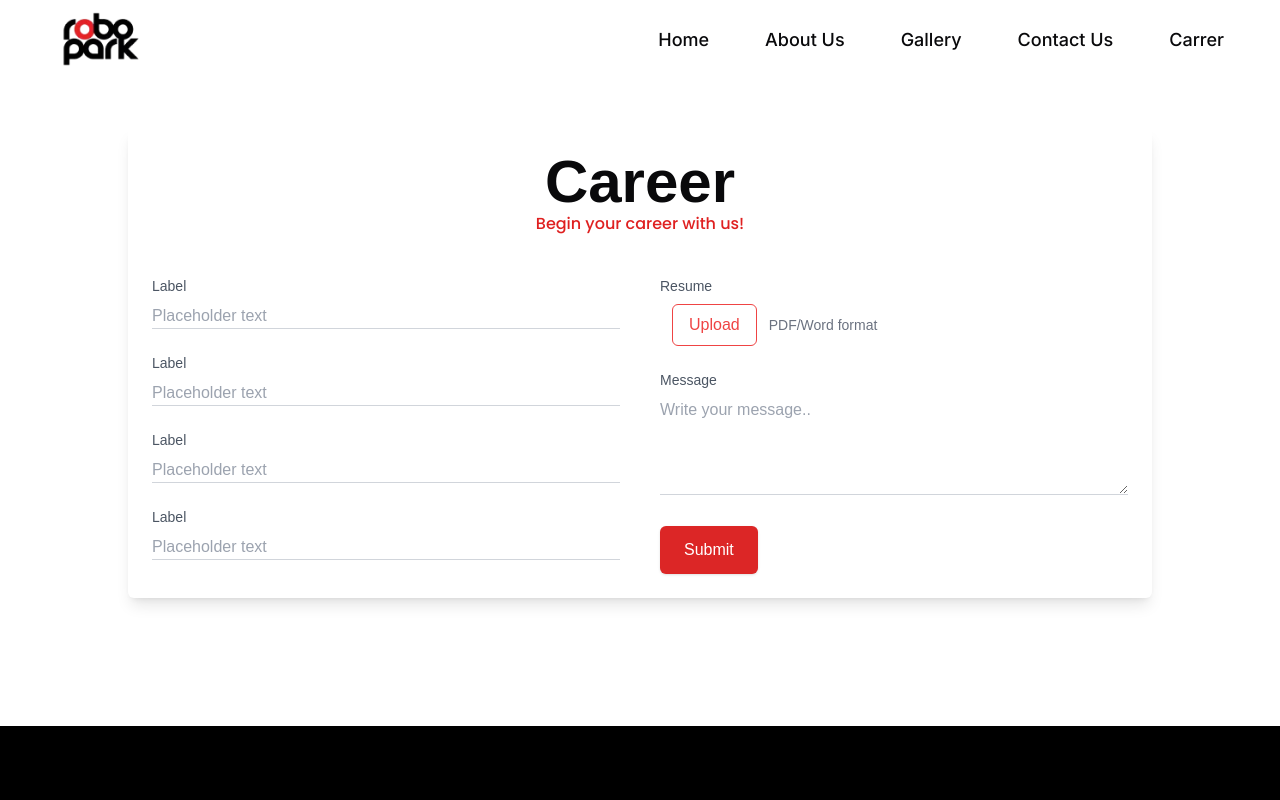
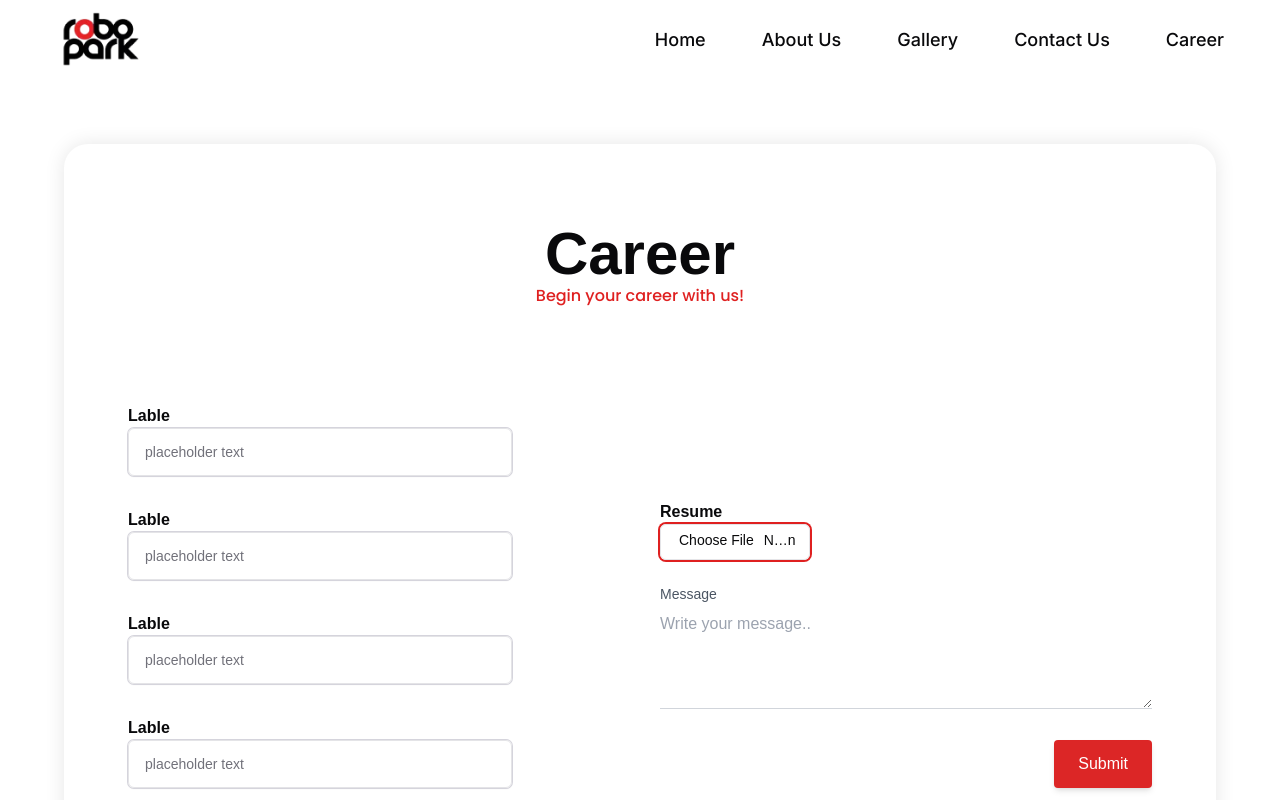
Before and after one commit to manuvj/inker, a Next.js app: page /career in a window 1280 px wide. Shown: the top 800 px of the page. Built offline with nearby package versions, Linux system fonts and the light colour scheme; a web font is replaced by a local one.

Commit message:
feat:add career page

```diff
--- a/app/(root)/career/page.tsx
+++ b/app/(root)/career/page.tsx
@@ -1,9 +1,16 @@
+import { Input } from "@/components/ui/input";
+import { Label } from "@/components/ui/label";
 import React from "react";
 
 const Page = () => {
   return (
-    <div className="p-32">
-      <div className="max-w-7xl mx-auto p-6 bg-white rounded-md shadow-lg">
+    <div className="py-36">
+      <div
+        style={{
+          boxShadow: "0 0 20px 0 rgba(0, 0, 0, 0.1)",
+        }}
+        className="w-[90vw] mx-auto p-20 px-16 bg-white rounded-3xl mb-12"
+      >
         {/* Title and Subtitle */}
         <div className="text-center mb-10">
           <h1 className="capitalize font-orbitron text-6xl font-semibold z-10">
@@ -14,54 +21,36 @@ const Page = () => {
           </h6>
         </div>
 
-        <form className="grid grid-cols-1 lg:grid-cols-2 gap-10">
+        <form className="grid grid-cols-1 lg:grid-cols-2 gap-10 mt-24">
           {/* Left Section: Labels and Inputs */}
-          <div className="space-y-6">
+          <div className="space-y-8">
             {Array(4)
               .fill("")
               .map((_, index) => (
                 <div key={index}>
-                  <label
-                    className="block text-sm font-medium text-gray-600 mb-2"
-                    htmlFor={`input${index}`}
-                  >
-                    Label
-                  </label>
-                  <input
+                  <Label className="font-bold text-base">Lable</Label>
+                  <Input
+                    id="picture"
                     type="text"
-                    id={`input${index}`}
-                    placeholder="Placeholder text"
-                    className="w-full border-b border-gray-300 focus:outline-none focus:border-red-500 text-gray-800 placeholder-gray-400"
+                    className="max-w-sm p-4 h-12 rounded-md ring-1 ring-[#D5D4DC]"
+                    placeholder="placeholder text"
                   />
                 </div>
               ))}
           </div>
 
           {/* Right Section: File Upload and Message */}
-          <div className="space-y-6">
+          <div className="space-y-6 flex flex-col justify-end">
             {/* Resume Upload */}
             <div>
-              <label
-                htmlFor="resume"
-                className="block text-sm font-medium text-gray-600 mb-2"
-              >
-                Resume
-              </label>
-              <div className="flex items-center space-x-3">
-                <input
-                  type="file"
-                  id="resume"
-                  className="hidden"
-                  accept=".pdf,.doc,.docx"
-                />
-                <label
-                  htmlFor="resume"
-                  className="px-4 py-2 border border-red-500 text-red-500 rounded-md cursor-pointer hover:bg-red-100"
-                >
-                  Upload
-                </label>
-                <span className="text-sm text-gray-500">PDF/Word format</span>
-              </div>
+              <Label htmlFor="pdf" className="font-bold text-base">
+                Resume{" "}
+              </Label>
+              <Input
+                id="resume"
+                type="file"
+                className="ring-2 ring-hilight max-w-[150px] rounded-md"
+              />
             </div>
 
             {/* Message */}
@@ -81,10 +70,10 @@ const Page = () => {
             </div>
 
             {/* Submit Button */}
-            <div>
+            <div className="flex justify-center md:justify-end">
               <button
                 type="submit"
-                className="w-full lg:w-auto px-6 py-3 bg-red-600 text-white font-medium rounded-md shadow hover:bg-red-700 focus:outline-none focus:ring-2 focus:ring-red-500 focus:ring-offset-2"
+                className="w-full md:w-auto px-6 py-3 bg-red-600 text-white font-medium rounded shadow-md hover:bg-red-700 focus:outline-none focus:ring-2 focus:ring-red-500 focus:ring-offset-2"
               >
                 Submit
               </button>
--- /dev/null
+++ b/components/ui/input.tsx
@@ -0,0 +1,22 @@
+import * as React from "react"
+
+import { cn } from "@/lib/utils"
+
+const Input = React.forwardRef<HTMLInputElement, React.ComponentProps<"input">>(
+  ({ className, type, ...props }, ref) => {
+    return (
+      <input
+        type={type}
+        className={cn(
+          "flex h-9 w-full rounded-md border border-input bg-transparent px-3 py-1 text-base shadow-sm transition-colors file:border-0 file:bg-transparent file:text-sm file:font-medium file:text-foreground placeholder:text-muted-foreground focus-visible:outline-none focus-visible:ring-1 focus-visible:ring-ring disabled:cursor-not-allowed disabled:opacity-50 md:text-sm",
+          className
+        )}
+        ref={ref}
+        {...props}
+      />
+    )
+  }
+)
+Input.displayName = "Input"
+
+export { Input }
--- a/components/ui/nav-bar.tsx
+++ b/components/ui/nav-bar.tsx
@@ -1,19 +1,50 @@
+"use client";
+import { useState, useEffect } from "react";
 import { Sheet, SheetTrigger, SheetContent } from "@/components/ui/sheet";
 import { Button } from "@/components/ui/button";
 import Link from "next/link";
 import Image from "next/image";
+import { cn } from "@/lib/utils";
 
 export default function NavBar() {
+  const [scrollDirection, setScrollDirection] = useState("up");
+
+  useEffect(() => {
+    let lastScrollY = window.scrollY;
+
+    const updateScrollDirection = () => {
+      const scrollY = window.scrollY;
+      const direction = scrollY > lastScrollY ? "down" : "up";
+      if (
+        direction !== scrollDirection &&
+        (scrollY - lastScrollY > 10 || scrollY - lastScrollY < -10)
+      ) {
+        setScrollDirection(direction);
+      }
+      lastScrollY = scrollY > 0 ? scrollY : 0;
+    };
+
+    window.addEventListener("scroll", updateScrollDirection); // Add scroll event listener
+    return () => {
+      window.removeEventListener("scroll", updateScrollDirection); // Clean up event listener on component unmount
+    };
+  }, [scrollDirection]);
+
   const navItems = [
     { name: "Home", href: "/" },
     { name: "About Us", href: "/about" },
     { name: "Gallery", href: "/gallery" },
     { name: "Contact Us", href: "/contact" },
-    { name: "Carrer", href: "/career" },
+    { name: "Career", href: "/career" },
   ];
 
   return (
-    <header className="z-50 backdrop-blur-xl flex h-20 w-full shrink-0 items-center px-4 md:px-6 fixed top-0 right-0">
+    <header
+      className={cn(
+        "z-50 backdrop-blur-xl flex h-20 w-full shrink-0 items-center px-4 md:px-6 fixed top-0 right-0 transition-transform duration-500",
+        scrollDirection === "down" ? "-translate-y-full" : "translate-y-0"
+      )}
+    >
       <Sheet>
         <SheetTrigger asChild>
           <Button variant="outline" size="icon" className="lg:hidden">
@@ -23,7 +54,6 @@ export default function NavBar() {
         </SheetTrigger>
         <SheetContent side="left">
           <Link href="#" className="mr-6 hidden lg:flex" prefetch={false}>
-            {/* <MountainIcon className="h-6 w-6" /> */}
             <Image src="/logo.png" alt="Acme Inc" width={24} height={24} />
             <span className="sr-only">Acme Inc</span>
           </Link>
```
